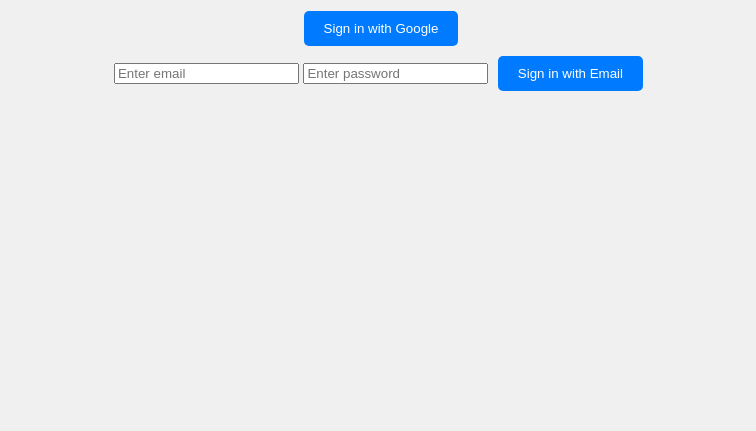
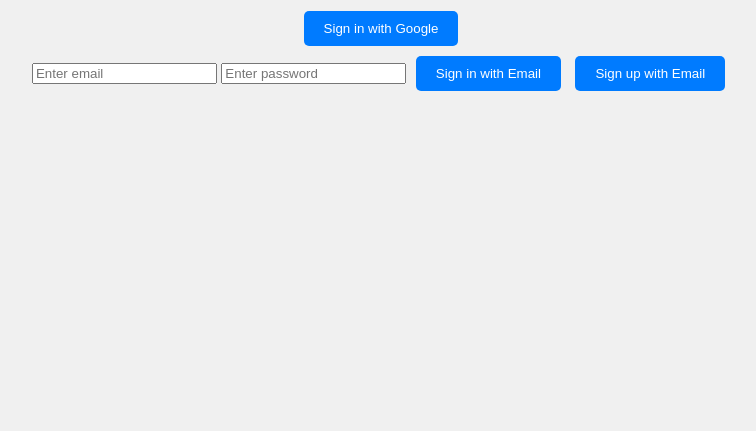
Before and after one commit to Jakehero4/goofy-chat, a website: page index.html in a window 1280 px wide. Shown: the part 409-840 px from the top of the page, without its empty margins (259-1015 px from the left). Drawn offline with Linux system fonts and the light colour scheme; no server answers.

Commit message:
Update index.html

```diff
--- a/index.html
+++ b/index.html
@@ -13,11 +13,12 @@
     <!-- Google Sign-In Button -->
     <button id="googleSignInBtn">Sign in with Google</button>
 
-    <!-- Email and Password Sign-In -->
+    <!-- Email and Password Sign-In Form -->
     <div>
       <input type="email" id="email" placeholder="Enter email" />
       <input type="password" id="password" placeholder="Enter password" />
       <button id="emailSignInBtn">Sign in with Email</button>
+      <button id="emailSignUpBtn">Sign up with Email</button> <!-- Button to register -->
     </div>
 
     <!-- Sign-Out Button -->
```
